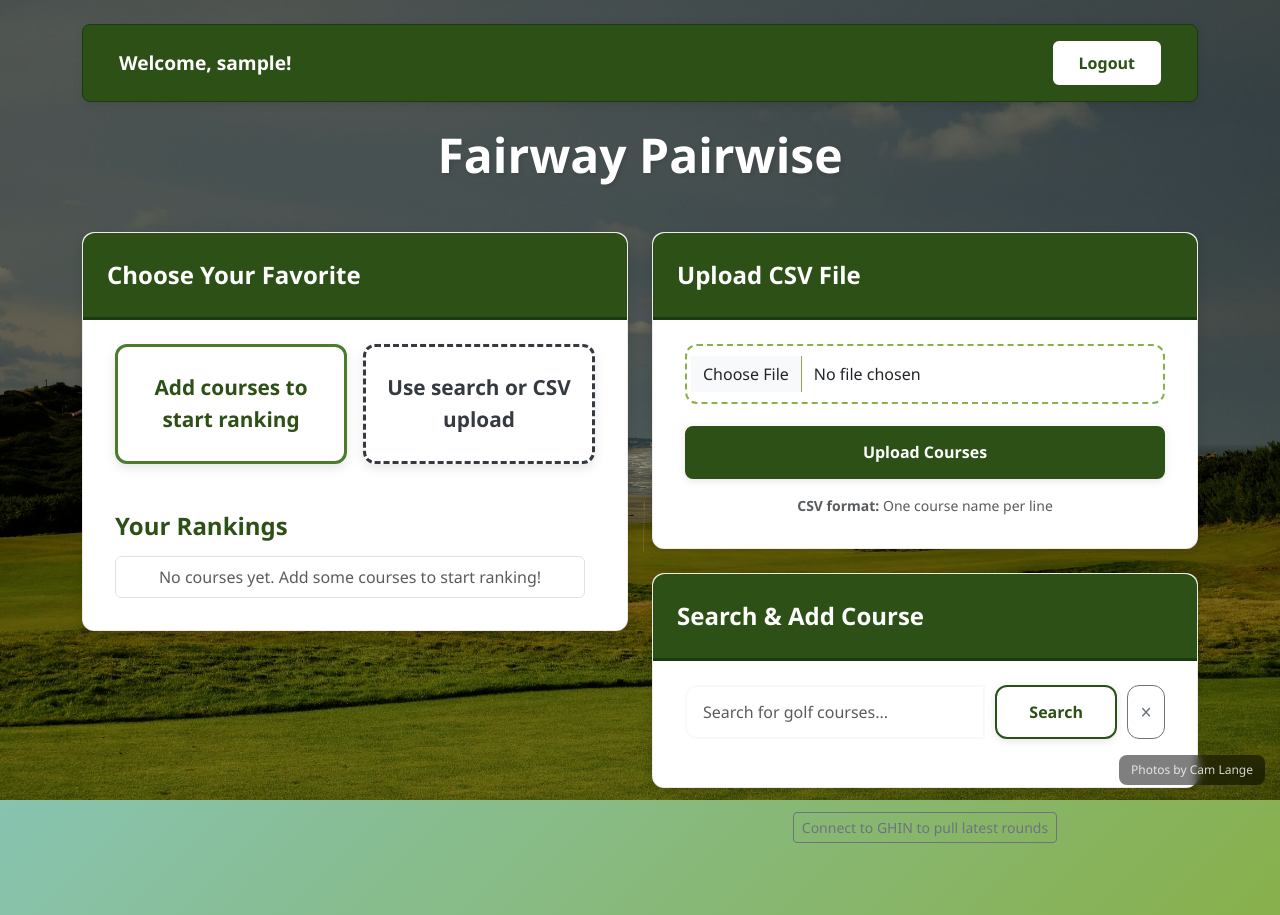
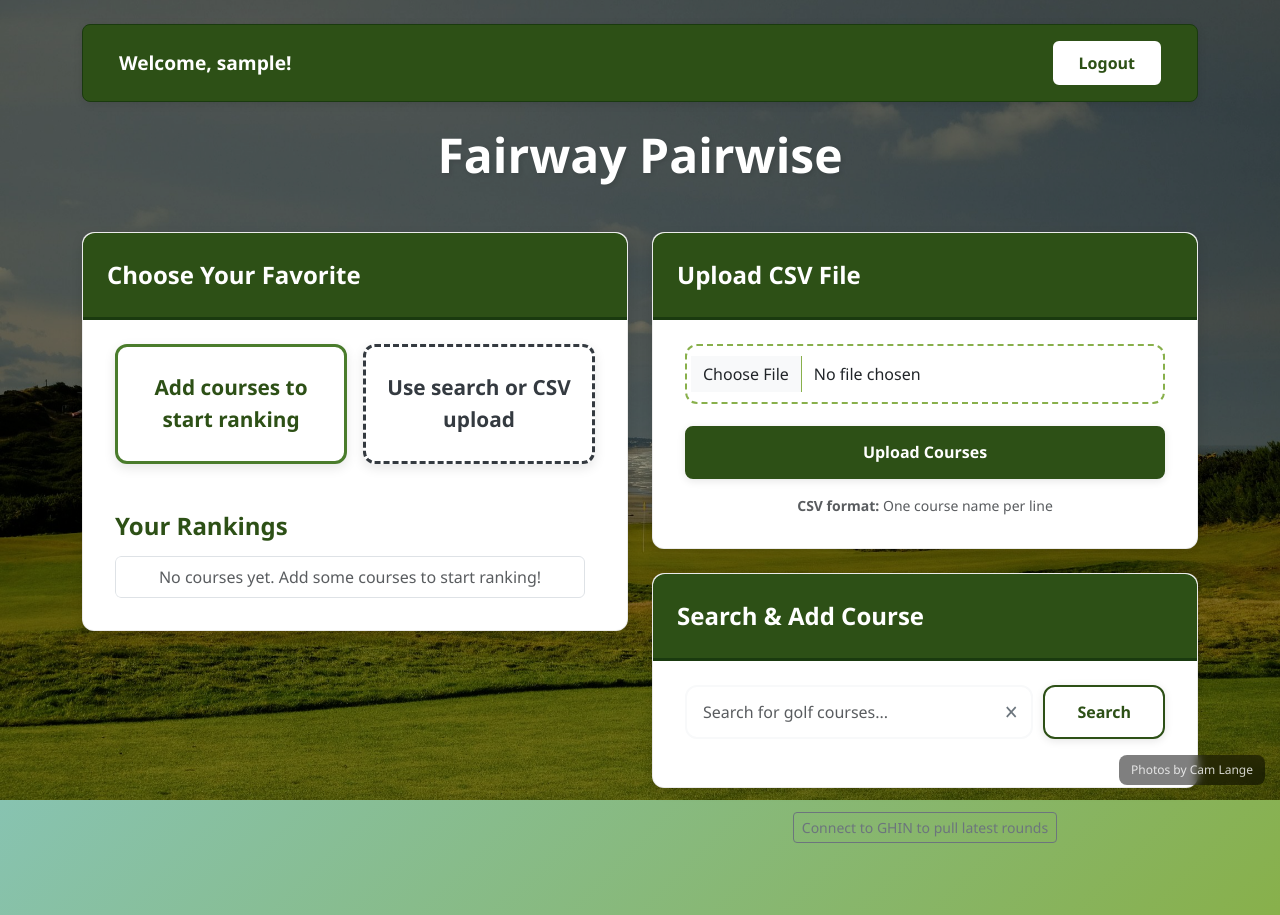
Before and after one commit to aichelman/course_pref, a Flask app: page / in a window 1280 px wide. Run offline with Flask 3, Linux system fonts and the light colour scheme; the visitor is signed in with stand-in values (Sample User, id 1); data that the repository does not hold is empty.

Commit message:
Move clear (X) button inside search input field
Changes:
- X button now appears inside the search input on the right
- Positioned absolutely within input field
- Added padding-right to input so text doesn't overlap X
- Vertically centered with transform
- Cleaner, more modern UX pattern
- Hover shows pointer cursor

🤖 Generated with [Claude Code](https://claude.com/claude-code)

Co-Authored-By: Claude <noreply@anthropic.com>

```diff
--- a/templates/index.html
+++ b/templates/index.html
@@ -71,9 +71,11 @@
                     Search & Add Course
                 </div>
                 <div class="input-group mb-3">
-                    <input type="text" id="searchQuery" class="form-control form-control-modern" placeholder="Search for golf courses..." onkeypress="if(event.key === 'Enter') searchCourses()">
+                    <div style="position: relative; flex: 1;">
+                        <input type="text" id="searchQuery" class="form-control form-control-modern" placeholder="Search for golf courses..." onkeypress="if(event.key === 'Enter') searchCourses()" style="padding-right: 40px;">
+                        <button onclick="clearSearch()" style="position: absolute; right: 10px; top: 50%; transform: translateY(-50%); border: none; background: none; color: #6c757d; font-size: 1.2rem; cursor: pointer; padding: 0 5px;" title="Clear search">✕</button>
+                    </div>
                     <button class="btn btn-golf-secondary" onclick="searchCourses()" style="border-radius: 12px; margin-left: 10px;">Search</button>
-                    <button class="btn btn-outline-secondary" onclick="clearSearch()" style="border-radius: 12px; margin-left: 10px;" title="Clear search">✕</button>
                 </div>
                 <div id="searchResults"></div>
             </div>
```
